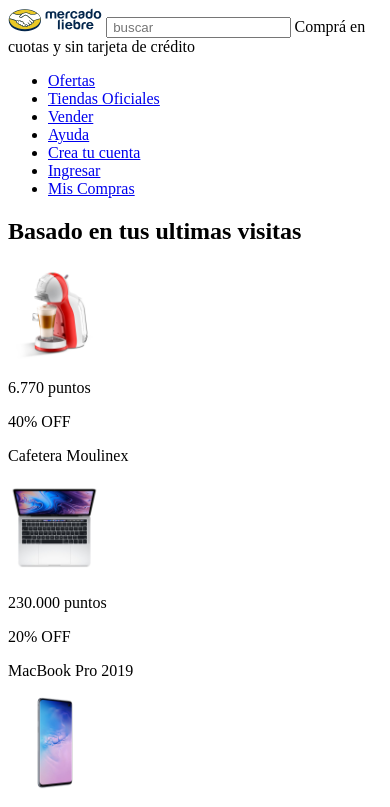
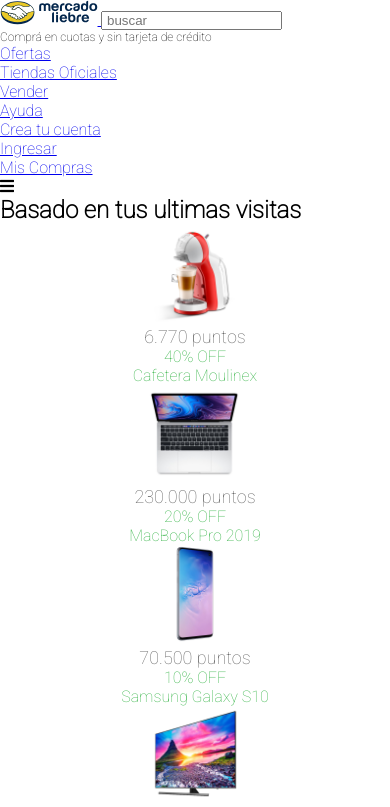
Before and after one commit to MarcosSalinas77/expressHeroes, a website: page views/home.html in a window 390 px wide. Shown: the top 807 px of the page. Drawn offline with Linux system fonts and the light colour scheme; files whose address does not match are found by name.

Commit message:
Primeros estilos a home.html

```diff
--- /dev/null
+++ b/public/css/components/footer.css
@@ -0,0 +1,9 @@
+.site-footer{
+    text-align: center;
+}
+
+.site-footer i{
+    font-size: 2em;
+    margin-bottom: 10px;
+    padding:0 5px;
+}
--- /dev/null
+++ b/public/css/components/header.css
@@ -0,0 +1,6 @@
+/* Amarillo: #EAC926;
+Azul: #03264C;
+Celeste: #1259c3;
+Gris oscuro: #666;
+Gris claro: #ebebeb;
+Verde: #39b54a; */
--- /dev/null
+++ b/public/css/components/home.css
@@ -0,0 +1,19 @@
+.home-main__section-title{
+    font-size: 24px;
+}
+
+
+.home-main__product{
+    text-align: center;
+}
+
+.home-main__product p:nth-child(2){
+    font-size: 18px;
+    color: var(--gris-oscuro);
+}
+
+.home-main__product p:nth-child(3),
+.home-main__product p:nth-child(4){
+    font-size: 16px;
+    color: var(--verde);
+}
--- /dev/null
+++ b/public/css/global.css
@@ -0,0 +1,24 @@
+*,
+*::after,
+*::before{
+    margin: 0;
+    padding: 0;
+    box-sizing: border-box;
+}
+
+:root{
+    --amarillo :#EAC926;
+    --azul: #03264C;
+    --celeste: #1259c3;
+    --gris-oscuro: #666;
+    --gris-claro: #ebebeb;
+    --verde: #39b54a;
+}
+
+body{
+    font-family: 'Roboto', sans-serif;
+}
+
+p{
+    font-size: 12px;
+}
--- a/public/css/styles.css
+++ b/public/css/styles.css
@@ -0,0 +1,4 @@
+@import 'global.css';
+@import './components/home.css';
+@import './components/header.css';
+@import './components/footer.css';
--- a/views/home.html
+++ b/views/home.html
@@ -5,19 +5,34 @@
     <meta http-equiv="X-UA-Compatible" content="IE=edge" />
     <meta name="viewport" content="width=device-width, initial-scale=1.0" />
     <title>Home</title>
+
+    <!-- Google Font -->
+    <link rel="preconnect" href="https://fonts.googleapis.com">
+    <link rel="preconnect" href="https://fonts.gstatic.com" crossorigin>
+    <link href="https://fonts.googleapis.com/css2?family=Roboto:wght@100&display=swap" rel="stylesheet">
+
+    <!-- Fontawesome -->
+    <link href="https://cdnjs.cloudflare.com/ajax/libs/font-awesome/5.15.3/css/all.min.css" rel="stylesheet" />
+
+    <!-- CSS Style -->
+    <link rel="stylesheet" href="/css/styles.css">
   </head>
   <body>
-    <header>
-      <a href="#" style="text-decoration: none">
+
+    <header class="site-header">
+      <a href="#">
         <img
           width="25%"
           src="./img/logo-mercado-liebre.svg"
           alt="Es el logo de la empresa mercado liebre"
+          class="site-header__logo"
         />
       </a>
-      <input type="text" placeholder=" buscar " />
-      <p style="display: inline">Comprá en cuotas y sin tarjeta de crédito</p>
-      <nav>
+      <input type="text" placeholder=" buscar " class="site-header__search"/>
+      <p>Comprá en cuotas y sin tarjeta de crédito</p>
+
+      <div>
+        <nav class="site-header__nav">
           <ul>
             <li><a href="#"> Ofertas</a></li>
             <li><a href="#"> Tiendas Oficiales</a></li>
@@ -28,12 +43,16 @@
             <li><a href="#"> Mis Compras </a></li>
           </ul>
         </nav>
+        <div class="burger-menu">
+          <i class="fas fa-bars"></i>
+      </div>
+      </div>
     </header>
 
-    <main>
-      <section>
-        <h2>Basado en tus ultimas visitas</h2>
-        <article>
+    <main class="home-main">
+      <section class="home-main__section-articles">
+        <h2 class="home-main__section-title">Basado en tus ultimas visitas</h2>
+        <article class="home-main__product">
           <img
             width="25%"
             src="./img/img-cafetera-moulinex.jpg"
@@ -43,7 +62,7 @@
           <p>40% OFF</p>
           <p>Cafetera Moulinex</p>
         </article>
-        <article>
+        <article class="home-main__product">
           <img
             width="25%"
             src="./img/img-macbook-pro-2019.jpg"
@@ -53,7 +72,7 @@
           <p>20% OFF</p>
           <p>MacBook Pro 2019</p>
         </article>
-        <article>
+        <article class="home-main__product">
           <img
             width="25%"
             src="./img/img-samsung-galaxy-s10.jpg"
@@ -63,7 +82,7 @@
           <p>10% OFF</p>
           <p>Samsung Galaxy S10</p>
         </article>
-        <article>
+        <article class="home-main__product">
           <img
             width="25%"
             src="./img/img-tv-samsung-smart.jpg"
@@ -77,7 +96,7 @@
 
       <section>
         <h2>Ofertas</h2>
-        <article>
+        <article class="home-main__product">
           <img
             width="25%"
             src="./img/img-cafetera-moulinex.jpg"
@@ -87,7 +106,7 @@
           <p>40% OFF</p>
           <p>Cafetera Moulinex</p>
         </article>
-        <article>
+        <article class="home-main__product">
           <img
             width="25%"
             src="./img/img-macbook-pro-2019.jpg"
@@ -97,7 +116,7 @@
           <p>20% OFF</p>
           <p>MacBook Pro 2019</p>
         </article>
-        <article>
+        <article class="home-main__product">
           <img
             width="25%"
             src="./img/img-samsung-galaxy-s10.jpg"
@@ -107,7 +126,7 @@
           <p>10% OFF</p>
           <p>Samsung Galaxy S10</p>
         </article>
-        <article>
+        <article class="home-main__product">
           <img
             width="25%"
             src="./img/img-tv-samsung-smart.jpg"
@@ -119,23 +138,24 @@
         </article>
       </section>
     </main>
-    <footer>
+    <footer class="site-footer">
       <section>
-        <h3>Pagá con tarjeta o en efectivo</h3>
+        <h3 class="site-footer__title"><i class="far fa-credit-card"></i>Pagá con tarjeta o en efectivo</h3>
         <p>
           Con nuestra tienda, tienes cuotas sin interés con tarjeta o efectivo
           en puntos de pago. ¡Y siempre es seguro!
         </p>
       </section>
-      <section>
-        <h3>Envío gratis desde 2.500 puntos</h3>
+      <section >
+        <h3 class="site-footer__title"><i class="fas fa-truck"></i>Envío gratis desde 2.500 puntos</h3>
+
         <p>
           Solo por estar registrad@ en nuestra tienda tienes envíos gratis en
           miles de productos.
         </p>
       </section>
       <section>
-        <h3>Seguridad, de principio a fin</h3>
+        <h3 class="site-footer__title"><i class="fas fa-shield-alt"></i>Seguridad, de principio a fin</h3>
         <p>
           ¿No te gusta? ¡Devuélvelo! En nuestra tienda no hay nada que no puedas
           hacer, porque estás siempre protegid@.
```
Lines whose indentation alone changed are shown as unchanged.
